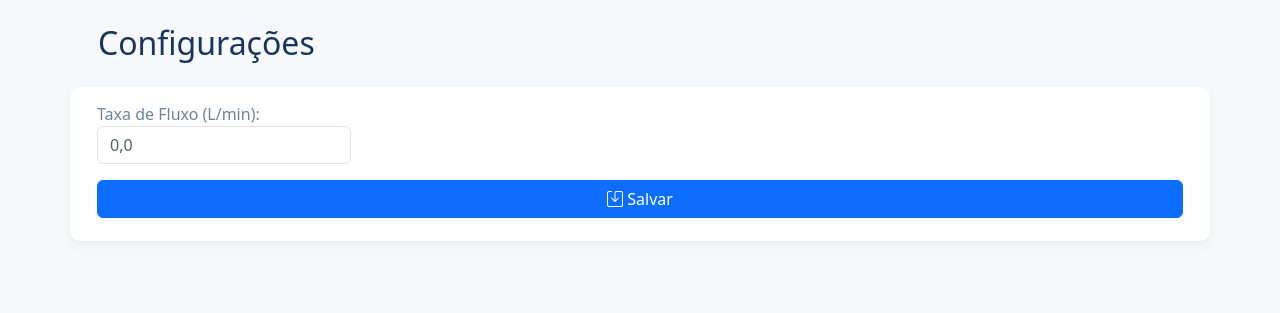
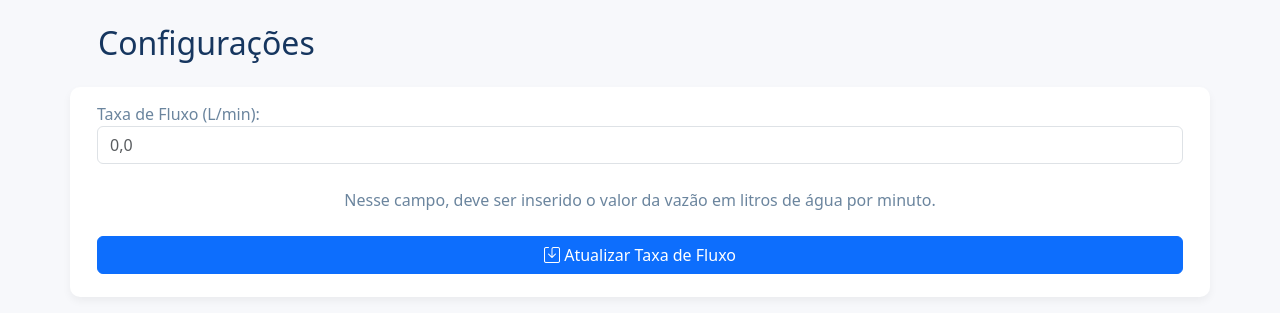
Before and after one commit to JuniorCarlini/sistema_de_irrigacao, a Django app: page /configuration/ in a window 1280 px wide. Shown: the part 77-390 px from the top of the page. Run offline with Django 5.2, Linux system fonts and the light colour scheme; a user stored in the database is signed in; data comes from the database, SQL or seed files in the repository; some libraries are stand-ins or nearby versions.

Commit message:
Update configuration.html

```diff
--- a/templates/configuration/html/configuration.html
+++ b/templates/configuration/html/configuration.html
@@ -18,12 +18,13 @@
         <form method="post">
             {% csrf_token %}
             <div class="row row-style mb-3 d-flex justify-content-between align-items-center">
-                <div class="col-12 col-sm-6 col-md-3 mb-2">
+                <div class="">
                     <label for="flow-rate" class="form-label m-0 text-color-secondary">Taxa de Fluxo (L/min):</label>
                     <input type="number" step="0.01" id="flow-rate" name="flow_rate" class="form-control w-100" placeholder="{{ flow_rate.rate }}" required>
+                    <p class="text-center text-color-secondary mt-4">Nesse campo, deve ser inserido o valor da vazão em litros de água por minuto.</p>
                 </div>
                 <div class="col-12 mt-2 mb-2">
-                    <button type="submit" class="btn w-100 btn-primary"><i class="bi bi-save"></i> Salvar</button>
+                    <button type="submit" class="btn w-100 btn-primary"><i class="bi bi-save"></i> Atualizar Taxa de Fluxo</button>
                 </div>
             </div>
         </form>
```
